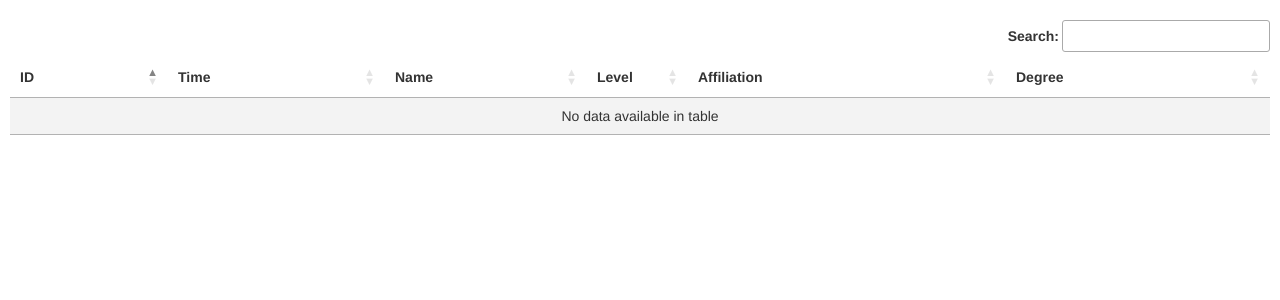
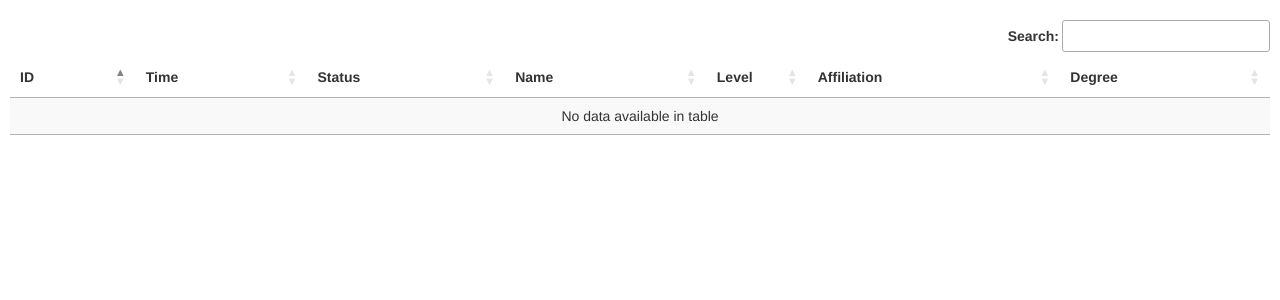
Before and after one commit to coli-saar/clapps, a Flask app: template templates/show-applications.html in a window 1280 px wide. Shown: the top 300 px of the page. Run offline with Flask 2, Linux system fonts and the light colour scheme; the template is opened without the code that fills it, so the values that code supplies are empty; parts of the project's set-up code (start-up, migrations or seed data) failed here and were passed over; some libraries are stand-ins or nearby versions.

Commit message:
editing and deleting works

```diff
--- a/init.py
+++ b/init.py
@@ -1,4 +1,5 @@
 import os
+import re
 
 from flask import Flask
 import time
@@ -49,8 +50,17 @@ from tables import Country
 countries = {country.id: country for country in session.query(Country).all()}
 country_list = [(c.code, c.name_en) for id, c in sorted(countries.items(), key=lambda x:x[0])]
 
+# retrieve statuses
+status_items = conf.items("status")
+status_colors = {}
+status_labels = {}
+for id, value in status_items:
+    id = int(id)
+    label, color = re.split("\s*,\s*", value)
+    status_colors[id] = color
+    status_labels[id] = label
 
-
+status_choices = [(str(id), "%d - %s" % (id, status_labels[id])) for id in sorted(status_labels.keys())]
 
 @app.template_filter("ft")
 @evalcontextfilter
@@ -80,3 +90,13 @@ def flaglink(eval_ctx, countrycode):
 @evalcontextfilter
 def emlink(eval_ctx, address):
     return Markup("<img src='img/envelope.png' height='12px' /> <a href='mailto:%s'>%s</a>" % (address, address))
+
+@app.template_filter("statuscolor")
+@evalcontextfilter
+def statuscolor(eval_ctx, status):
+    return status_colors[status]
+
+@app.template_filter("statuslabel")
+@evalcontextfilter
+def statuslabel(eval_ctx, status):
+    return status_labels[status]
--- a/main.py
+++ b/main.py
@@ -4,7 +4,7 @@ import os
 import traceback
 
 from flask import render_template
-from werkzeug.utils import secure_filename
+from werkzeug.utils import secure_filename, redirect
 from wtforms.fields.core import BooleanField, DateTimeField
 from wtforms.validators import ValidationError
 from flask import request, flash
@@ -15,8 +15,8 @@ from tornado.ioloop import IOLoop
 
 from init import *
 
-from wtforms import Form, StringField, validators, SelectField, IntegerField, TextAreaField, BooleanField, FileField
-
+from wtforms import Form, StringField, validators, SelectField, IntegerField, TextAreaField, BooleanField, FileField, \
+    TextField
 from tables import *
 
 import mail
@@ -151,10 +151,43 @@ def show_application():
 
     id = int(request.args.get('id'))
     application = session.query(Application).filter(Application.id == id).first()
-    return render_template("show-application.html", application=application)
+    return render_template("show-application.html", application=application, form=ShowApplicationForm(status=application.status, comments=application.comments))
+
+@app.route("/show-application.html", methods=["POST",])
+def update_notes():
+    # TODO - authentication
+    id = int(request.args.get('id'))
+    application = session.query(Application).filter(Application.id == id).first()
+    form = ShowApplicationForm(request.form)
+
+    # print(request.form)
+
+    return_to_overview_page = "update_and_return" in request.form
+            # return_to_overview_page = True
 
 
+    if form.validate():
+        if form.delete.data == "Delete!":
+            session.query(Application).filter(Application.id == id).delete()
+            session.commit()
 
+            flash("Deleted application %d: %s, %s" % (application.id, application.lastname, application.firstname))
+            return_to_overview_page = True
+
+        else:
+            application.comments = form.comments.data
+            application.status = int(form.status.data)
+            session.commit()
+
+    if return_to_overview_page:
+        return redirect("/show-applications.html", code=302)
+    else:
+        return render_template("show-application.html", application=application, form=form)
+
+class ShowApplicationForm(Form):
+    status = SelectField("Change Status", choices=status_choices)
+    comments = TextAreaField('Notes')
+    delete = StringField("Delete")
 
 
 #######################################################################################
--- a/tables.py
+++ b/tables.py
@@ -1,6 +1,7 @@
 # coding: utf-8
 
-from sqlalchemy import Column, DateTime, Float, Integer, SmallInteger, String, Table, text, ForeignKey, Unicode, Date
+from sqlalchemy import Column, DateTime, Float, Integer, SmallInteger, String, Table, text, ForeignKey, Unicode, Date, \
+    Text
 from sqlalchemy.ext.declarative import declarative_base
 from sqlalchemy.orm import relationship, backref
 
@@ -24,6 +25,8 @@ class Application(Base):
     affiliation = Column(String(200))
     aff_city = Column(String(200))
     aff_country = Column(String(2), ForeignKey('countries.code'))
+    status = Column(Integer)
+    comments = Column(Text)
 
     s_nationality = relationship("Country", foreign_keys=[nationality])
     s_aff_country = relationship("Country", foreign_keys=[aff_country])
--- a/templates/macros.html
+++ b/templates/macros.html
@@ -13,7 +13,7 @@
 {%- endmacro %}
 
 {% macro sub(name, label, class) -%}
-<input id={{ name }} name={{ name }} value={{ label }} type="submit" class='{{ class }}' />
+<input id={{ name }} name={{ name }} value="{{ label | safe }}" type="submit" class='{{ class }}' />
 {%- endmacro %}
 
 {% macro sel(name, selectedItem, values) -%}
--- a/templates/show-applications.html
+++ b/templates/show-applications.html
@@ -10,11 +10,21 @@
 
     <h1>{{ title }}</h1>
 
-    <table id="applications" class="display table table-striped">
+
+    {% with messages = get_flashed_messages() %}
+        {% if messages %}
+            {% for message in messages %}
+                <hr/> <p class="text-danger"> {{ message }} </p>
+            {% endfor %}
+        {% endif %}
+    {% endwith %}
+
+    <table id="applications" class="display table">
         <thead>
         <tr>
             <th>ID</th>
             <th>Time</th>
+            <th>Status</th>
             <th width="16%">Name</th>
             <th width="8%">Level</th>
             <th>Affiliation</th>
@@ -24,11 +34,11 @@
 
         <tbody>
         {% for app in applications %}
-        <tr>
+        <tr bgcolor="{{ app.status | statuscolor }}">
             <td>{{ app.id }}</td>
             <td>{{ app.application_time | ft }}</td>
+            <td>{{ app.status }} - {{ app.status | statuslabel }}</td>
             <td>
-                <a href="mailto:{{ app.email }}" title="{{ app.email }}" ><img src="img/envelope.png" height="12px" /></a>
                 <a href="{{ app | cv_filename }}"> <img src="img/file.png" height="12px"/> </a>
 
                 <a href="show-application.html?id={{ app.id }}">{{ app.lastname }}, {{ app.firstname }}</a></td>
```
Also changed, not shown: templates/show-application.html (+25 -1 lines).
